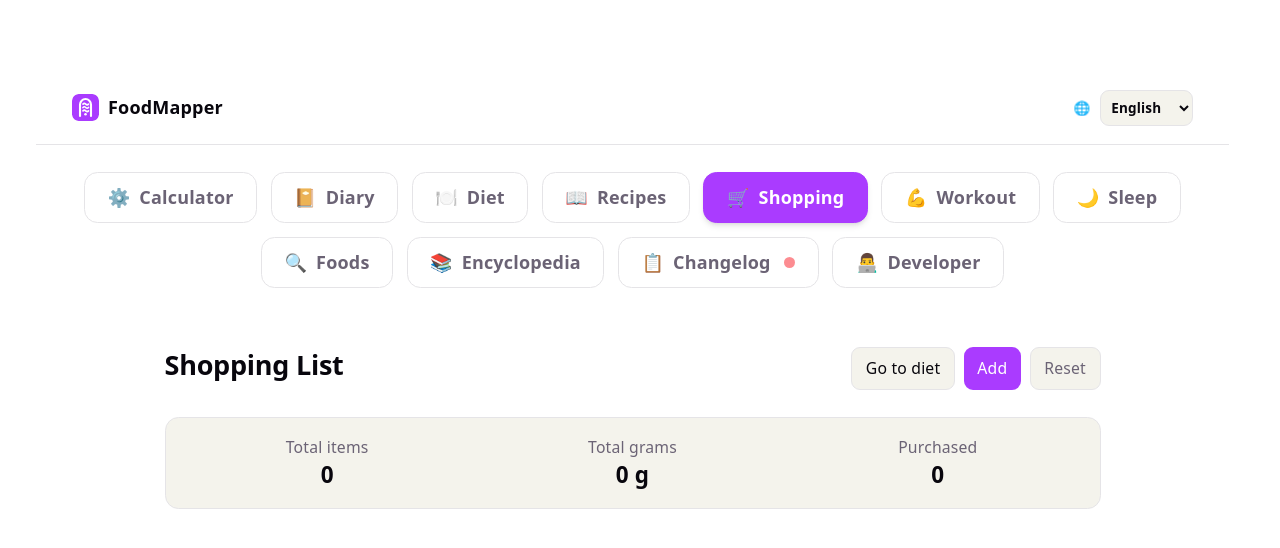
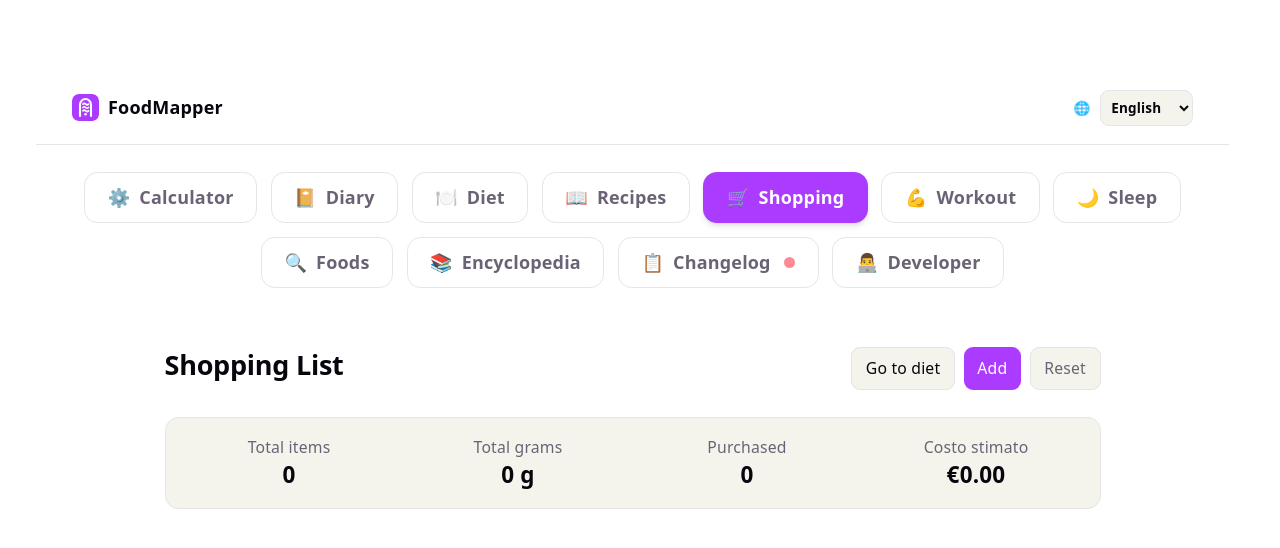
Before and after one commit to CherrugDeveloper/FoodMapper, a React (Vite) app: page /shopping in a window 1280 px wide. Both pictures are taken after a click on the button "I Understand". Shown: the top 548 px of the page. Built offline with nearby package versions, Linux system fonts and the light colour scheme.

Commit message:
Adds estimated shopping costs

```diff
--- a/src/components/ShoppingList.tsx
+++ b/src/components/ShoppingList.tsx
@@ -20,6 +20,7 @@ interface FormData {
   category: string;
   totalGrams: string;
   unit: ShoppingUnit;
+  estimatedCost: string;
 }
 
 const emptyForm: FormData = {
@@ -27,6 +28,7 @@ const emptyForm: FormData = {
   category: CATEGORIES[0],
   totalGrams: '',
   unit: 'g',
+  estimatedCost: '',
 };
 
 export default function ShoppingList() {
@@ -65,6 +67,7 @@ export default function ShoppingList() {
       category: item.category,
       totalGrams: String(item.totalGrams),
       unit: item.unit,
+      estimatedCost: item.estimatedCost ? String(item.estimatedCost) : '',
     });
     setIsFormOpen(true);
   };
@@ -78,7 +81,9 @@ export default function ShoppingList() {
   const handleSubmit = (e: React.FormEvent) => {
     e.preventDefault();
     const grams = parseFloat(form.totalGrams);
+    const cost = form.estimatedCost ? parseFloat(form.estimatedCost) : undefined;
     if (!form.foodName.trim() || Number.isNaN(grams) || grams <= 0) return;
+    if (cost !== undefined && (Number.isNaN(cost) || cost < 0)) return;
 
     if (editingItem && editingItem.foodId.startsWith('custom-')) {
       updateItem(editingItem.foodId, {
@@ -86,6 +91,7 @@ export default function ShoppingList() {
         category: form.category,
         totalGrams: grams,
         unit: form.unit,
+        estimatedCost: cost,
       });
     } else {
       addItem({
@@ -93,6 +99,7 @@ export default function ShoppingList() {
         category: form.category,
         totalGrams: grams,
         unit: form.unit,
+        estimatedCost: cost,
       });
     }
     closeForm();
@@ -113,6 +120,11 @@ export default function ShoppingList() {
       return `${grams} pz`;
     }
     return `${grams} g`;
+  };
+
+  const formatCost = (cost: number | undefined) => {
+    if (cost === undefined || cost === null) return '—';
+    return `€${cost.toFixed(2)}`;
   };
 
   const getCategoryLabel = (category: string) => {
@@ -173,7 +185,7 @@ export default function ShoppingList() {
       </div>
 
       <div className="mb-4 p-3 sm:p-4 rounded-xl bg-(--code-bg) border border-(--border)">
-        <div className="grid grid-cols-3 gap-2 sm:gap-4 text-center">
+        <div className="grid grid-cols-2 sm:grid-cols-4 gap-2 sm:gap-4 text-center">
           <div>
             <p className="text-xs sm:text-sm text-(--text)">{t('shopping_total_items')}</p>
             <p className="text-lg sm:text-xl font-bold text-(--text-h)">{totals.items}</p>
@@ -185,6 +197,10 @@ export default function ShoppingList() {
           <div>
             <p className="text-xs sm:text-sm text-(--text)">{t('shopping_purchased')}</p>
             <p className="text-lg sm:text-xl font-bold text-(--text-h)">{totals.purchased}</p>
+          </div>
+          <div>
+            <p className="text-xs sm:text-sm text-(--text)">{t('shopping_estimated_cost', { defaultValue: 'Costo stimato' })}</p>
+            <p className="text-lg sm:text-xl font-bold text-(--text-h)">{formatCost(totals.estimatedCost)}</p>
           </div>
         </div>
       </div>
@@ -216,6 +232,9 @@ export default function ShoppingList() {
                   <div className="flex items-center gap-2 sm:gap-3 shrink-0">
                     <span className="text-xs sm:text-sm text-(--text-h) font-medium">
                       {formatQuantity(item.totalGrams, item.unit)}
+                    </span>
+                    <span className="text-xs sm:text-sm text-(--text) font-medium">
+                      {formatCost(item.estimatedCost)}
                     </span>
                     {isManualItem(item) && (
                       <div className="flex items-center gap-1">
@@ -338,6 +357,25 @@ export default function ShoppingList() {
                 </div>
               </div>
 
+              <div>
+                <label htmlFor="shopping-cost" className="block text-sm font-medium text-(--text) mb-1">
+                  {t('shopping_estimated_cost_label', { defaultValue: 'Costo stimato (€)' })}
+                  <InfoPopup infoKey="shopping_estimated_cost" className="ml-1.5 align-middle" />
+                </label>
+                <input
+                  id="shopping-cost"
+                  type="number"
+                  min="0"
+                  step="0.01"
+                  value={form.estimatedCost}
+                  onChange={(e: React.ChangeEvent<HTMLInputElement>) =>
+                    setForm((prev) => ({ ...prev, estimatedCost: e.target.value }))
+                  }
+                  placeholder="0.00"
+                  className="w-full px-3 py-2 rounded-lg bg-(--code-bg) border border-(--border) text-(--text) focus:outline-none focus:ring-2 focus:ring-(--accent)"
+                />
+              </div>
+
               <div className="flex gap-3 pt-2">
                 <button
                   type="button"
--- a/src/hooks/useShoppingList.ts
+++ b/src/hooks/useShoppingList.ts
@@ -13,6 +13,7 @@ export interface CustomShoppingListItem {
   category: string;
   totalGrams: number;
   unit: ShoppingUnit;
+  estimatedCost?: number;
 }
 
 export interface UseShoppingListOptions {
@@ -145,6 +146,7 @@ export function useShoppingList(options: UseShoppingListOptions = {}) {
     items: items.length,
     grams: items.reduce((sum, item) => sum + item.totalGrams, 0),
     purchased: items.filter((item) => item.isPurchased).length,
+    estimatedCost: items.reduce((sum, item) => sum + (item.estimatedCost ?? 0), 0),
   }), [items]);
 
   return {
```
